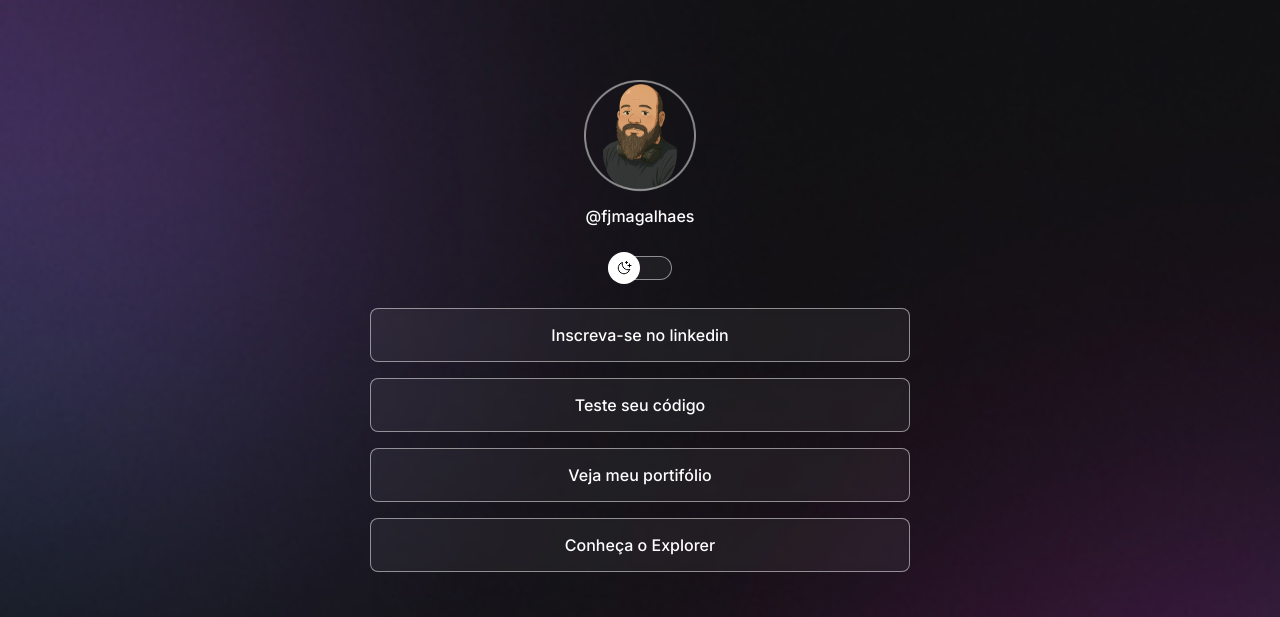
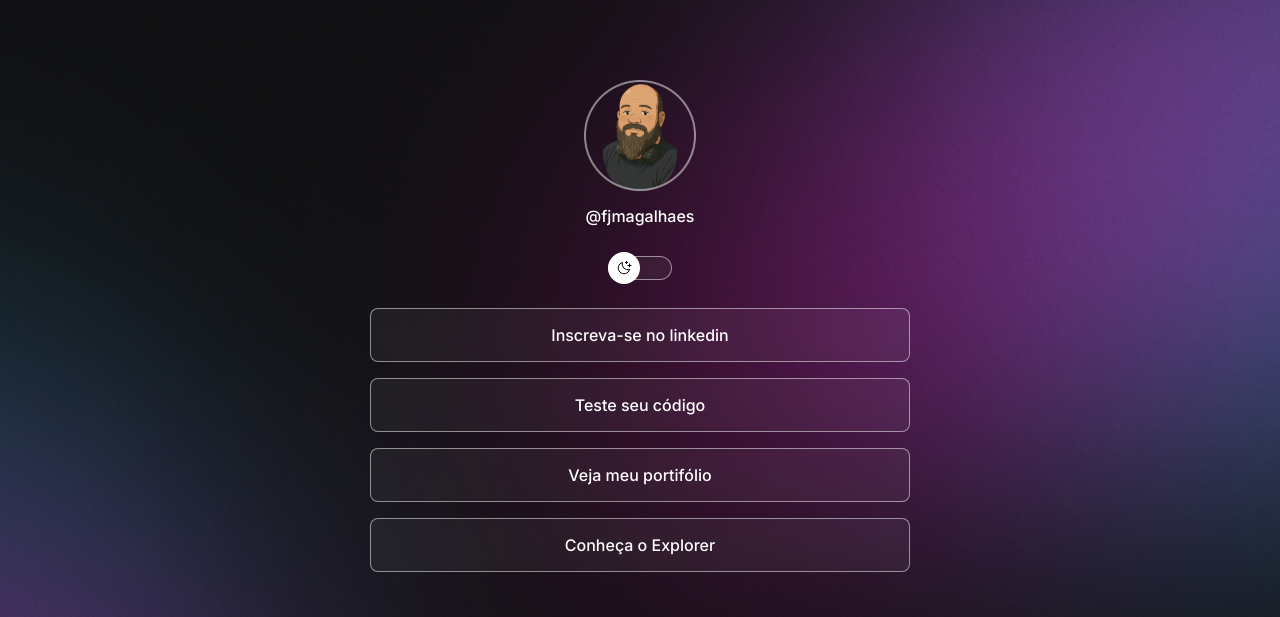
Before and after one commit to fjmagalhaes/Projeto, a plain HTML site: page index.html in a window 1280 px wide. Shown: the top 617 px of the page. Drawn offline with nearby package versions, Linux system fonts and the light colour scheme.

Commit message:
change background based on media queries

```diff
--- a/style.css
+++ b/style.css
@@ -26,6 +26,7 @@
 
 body {
     background: var(--bg-url) no-repeat top center/cover;
+    height: 100vh;
 }
 
 body * {
@@ -162,3 +163,18 @@ footer {
     text-align: center;
     font-size: 14px;
 }
+
+/* media queries */
+@media (min-width: 700px) {
+    :root {
+        --bg-url: url(./assets/bg-desktop.jpg);
+    }
+
+    .light {
+        --bg-url: url(./assets/bg-desktop-light.jpg);
+    }
+
+    body {
+        background-position: top right;
+    }
+}
```
